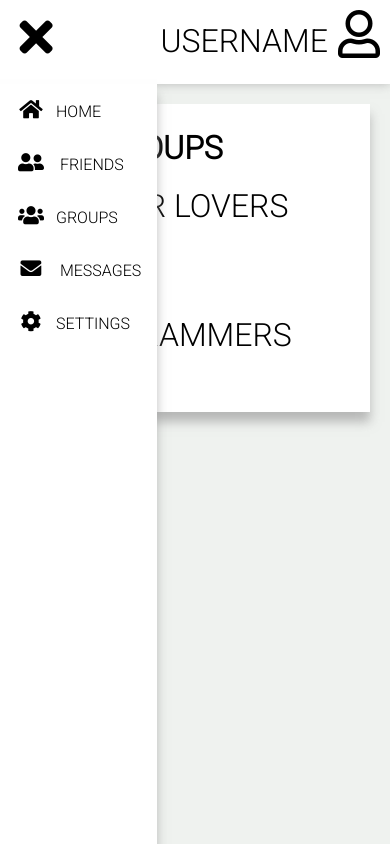
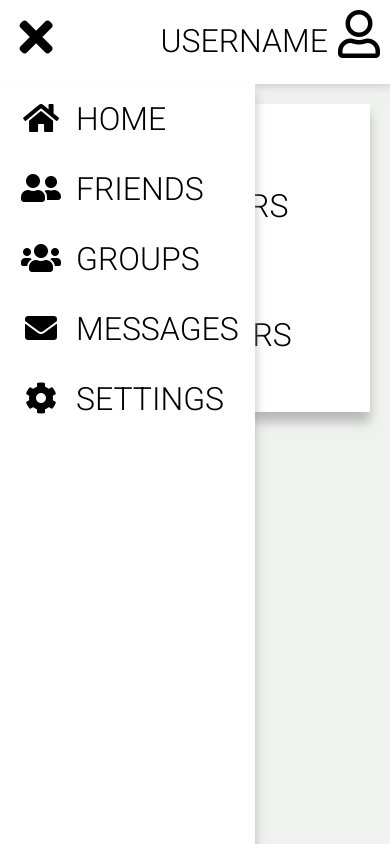
Before and after one commit to kaczormp4/firstreactapp, a React (Create React App) app: page /groups in a window 390 px wide. Built offline with nearby package versions, Linux system fonts and the light colour scheme.

Commit message:
mobile css

```diff
--- a/src/components/Content.css
+++ b/src/components/Content.css
@@ -3,11 +3,12 @@ main {
   height: 100%;
 }
 .main-content {
-  height: 100%;
+  height: auto;
   display: flex;
   flex-wrap: wrap;
   width: 100%;
   overflow: scroll;
+  padding-bottom: 20px;
 }
 .content-boxes {
   width: max-content;
@@ -76,6 +77,7 @@ main {
   box-shadow: 0px 0px 5px rgb(65, 147, 255);
 }
 .github-box {
+  width: 76vw;
   cursor: pointer;
 }
 .github-box:hover {
--- a/src/components/Content.js
+++ b/src/components/Content.js
@@ -1,6 +1,7 @@
 import React, {useState} from 'react';
 import { Link } from 'react-router-dom';
 import './Content.css';
+import './ContentMobile.css';
 import { BrowserRouter as Router, Switch, Route} from 'react-router-dom';
 import LeftMenu from './LeftMenu';
 import Home from '../pages/Home';
--- /dev/null
+++ b/src/components/ContentMobile.css
@@ -0,0 +1,11 @@
+@media only screen and (max-width: 799px) {
+  .content-boxes {
+    padding-bottom: 25px;
+  }
+  .github-box {
+    margin-bottom: 20px;
+  }
+  .github-box > span {
+    font-size: 30px;
+  }
+}
--- a/src/components/LeftMenu.js
+++ b/src/components/LeftMenu.js
@@ -19,7 +19,7 @@ function LeftMenu() {
                 <li className='nav-item'>
                     <Link to='/friends' className='nav-links' onClick={closeMobileMenu}>
                         <i className="fas fa-user-friends" />
-                        <span> FRIENDS</span>
+                        <span>FRIENDS</span>
                         </Link>
                 </li>
                 <li className='nav-item'>
@@ -31,7 +31,7 @@ function LeftMenu() {
                 <li className='nav-item'>
                     <Link to='/messages' className='nav-links' onClick={closeMobileMenu}>
                         <i className="fas fa-envelope" />
-                        <span> MESSAGES</span>
+                        <span>MESSAGES</span>
                         </Link>
                 </li>
                 <li className='nav-item'>
--- a/src/components/LeftMenuMobile.css
+++ b/src/components/LeftMenuMobile.css
@@ -11,5 +11,10 @@
   }
 
   .nav-item > a > i {
+    width: 50px;
+    font-size: 2em;
+  }
+  .nav-item > a > span {
+    font-size: 2em;
   }
 }
--- a/src/pages/Home.js
+++ b/src/pages/Home.js
@@ -51,6 +51,10 @@ function Home() {
                     </div>
                 </a>
                </div>
+               <br/>
+               <br/>
+               <br/>
+               <br/>
            </div>
         </>
     )
```
